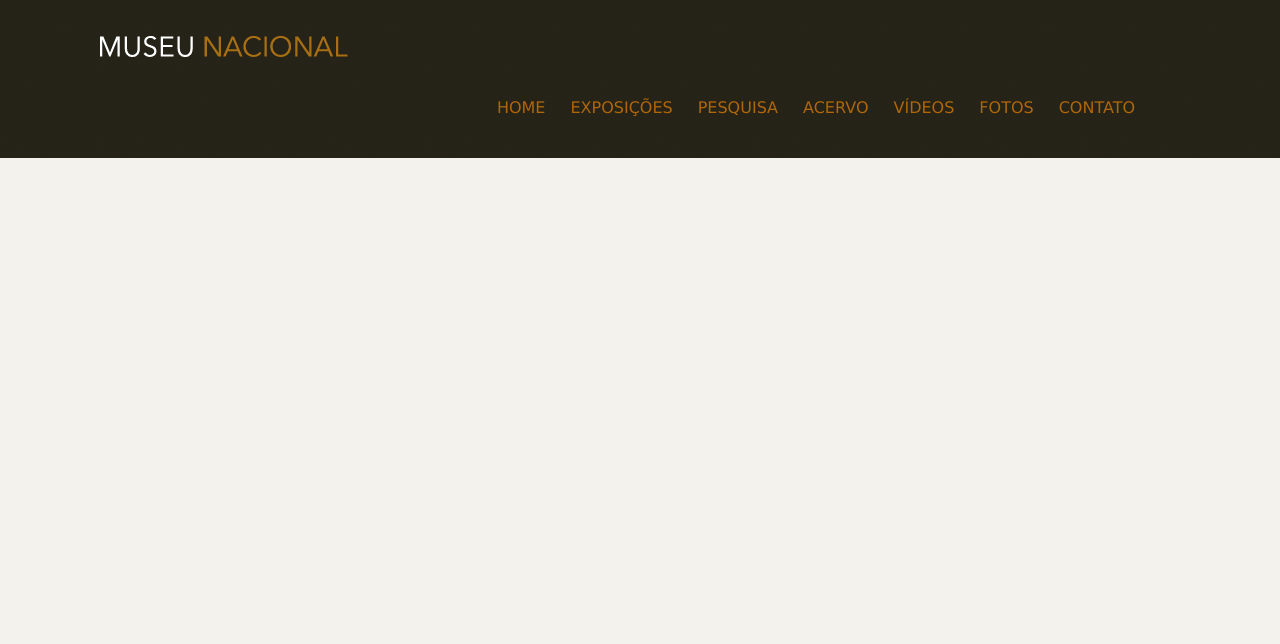
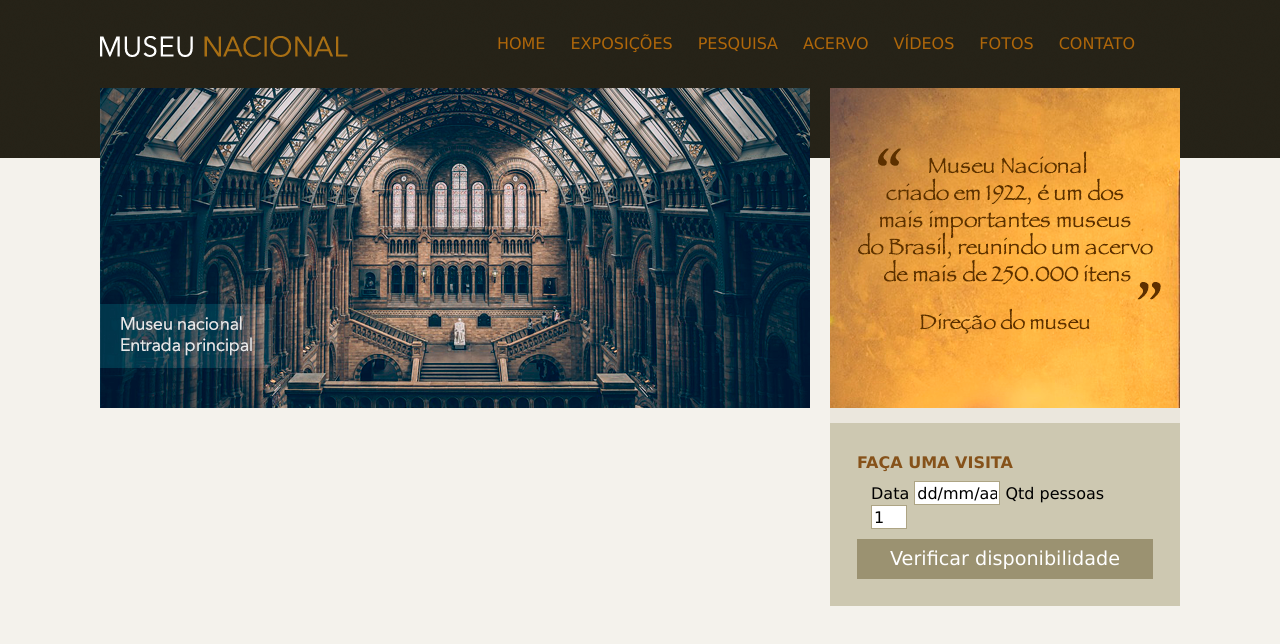
Before and after one commit to rafaelcardosodesouza/museuNacional, a plain HTML site: page index.html in a window 1280 px wide. Drawn offline with Linux system fonts and the light colour scheme.

Commit message:
cabeçalho

```diff
--- a/index.html
+++ b/index.html
@@ -32,6 +32,34 @@
                 </ul>
             </nav>
         </header>
+        <div id="principal">
+            <div id="conteudo">
+                <section id="capa">
+                    <img src="./style/img/museu.png" alt="imagem do museu">
+                </section>
+            </div>
+            <aside id="lateral">
+                <section id="depoimento">
+                    <img src="./style/img/depoimento.png" alt="depoimento">
+                </section>
+                <section id="visita">
+                    <h4>Faça uma visita</h4>
+                    <form>
+                        <fieldset>
+                            <legend>Seleciona uma data</legend>
+
+                            <label for="data">Data</label>
+                            <input class="campo" type="text" id="data" value="dd/mm/aaaa"/>
+
+                            <label for="qtd">Qtd pessoas</label>
+                            <input class="campo" style="width: 30px; " type="text" id="qtd" value="1"/>
+                        </fieldset>
+                        <input class="botao" type="submit" value="Verificar disponibilidade">
+                    </form>
+                </section>
+            </aside>
+
+        </div>
 
 
 
--- a/style/style.css
+++ b/style/style.css
@@ -1,21 +1,25 @@
-
 /* Config Global */
-body{
+body {
     background: #f4f2ec url(./img/fundo.png) repeat-x;
     font-size: 12;
     font-family: 'Lucida Grande', 'Lucida Sans Unicode', Geneva, Verdana, sans-serif;
 
 }
+
 /*Cabecalho + menu*/
-a:active, a:link, a:visited{
+a:active,
+a:link,
+a:visited {
     color: #af670a;
     text-decoration: none;
 
 }
-a:hover{
+
+a:hover {
     color: #227115;
 }
-#container{
+
+#container {
     width: 1080px;
     margin: 0 auto;
 }
@@ -27,25 +31,91 @@ a:hover{
     display: block;
     background: url(./img/logo.png) no-repeat;
 }
-header{
+
+#logo h1 {
+    float: left;
+}
+
+header {
     padding: 15px 0;
     height: 55px;
 
 }
-nav ul{
+
+nav ul {
     list-style: none;
     margin: 20px;
     float: right;
 }
-nav ul li{
+
+nav ul li {
     float: left;
 }
-nav ul li a{
+
+nav ul li a {
     display: block;
     margin-right: 25px;
     padding-bottom: 15px;
     text-transform: uppercase;
 }
-nav ul li a:hover{
-    border-bottom:  1px solid #535858;
+
+nav ul li a:hover {
+    border-bottom: 1px solid #535858;
 }
+
+/* principal */
+#conteudo {
+    width: 710px;
+    float: left;
+}
+
+aside {
+    width: 350px;
+    float: right;
+    background-color: #ebe7dd;
+}
+
+section#visita {
+    background: #cdc8b1;
+    padding: 10px 27px 27px 27px;
+    margin-top: 10px;
+
+}
+
+h4 {
+    color: #86521a;
+    text-transform: uppercase;
+    padding-bottom: 3px;
+    margin-bottom: 0;
+}
+
+/* fomr */
+input {
+    height: 20px;
+    width: 80px;
+
+    background: #fff;
+    border: none;
+    font-size: 1em;
+}
+
+input.campo {
+    border: 1px solid #ada484;
+
+}
+
+input.botao {
+    background: #9b9271;
+    color: #fff;
+    width: 100%;
+    height: 40px;
+    font-size: 1.2em;
+
+}
+fieldset{
+    border: none;
+
+}
+#visita legend {
+    display: none;
+}
```
